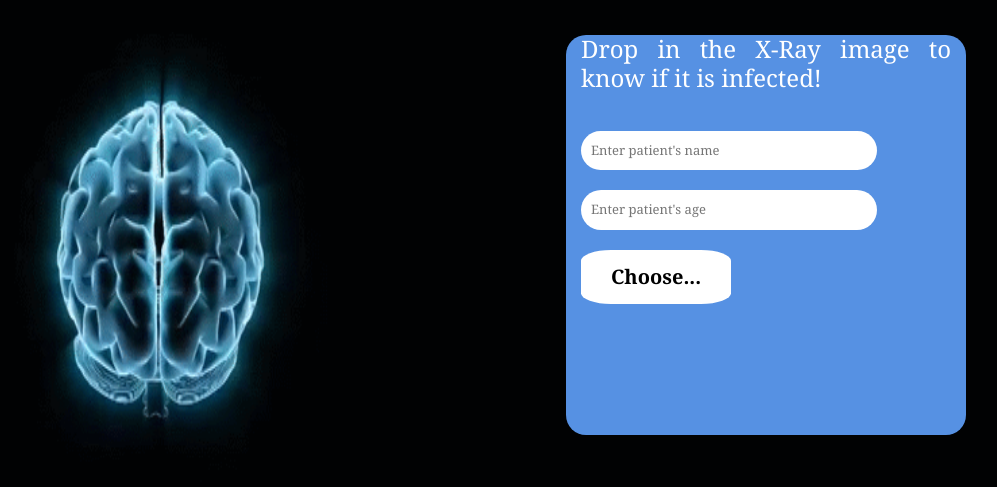
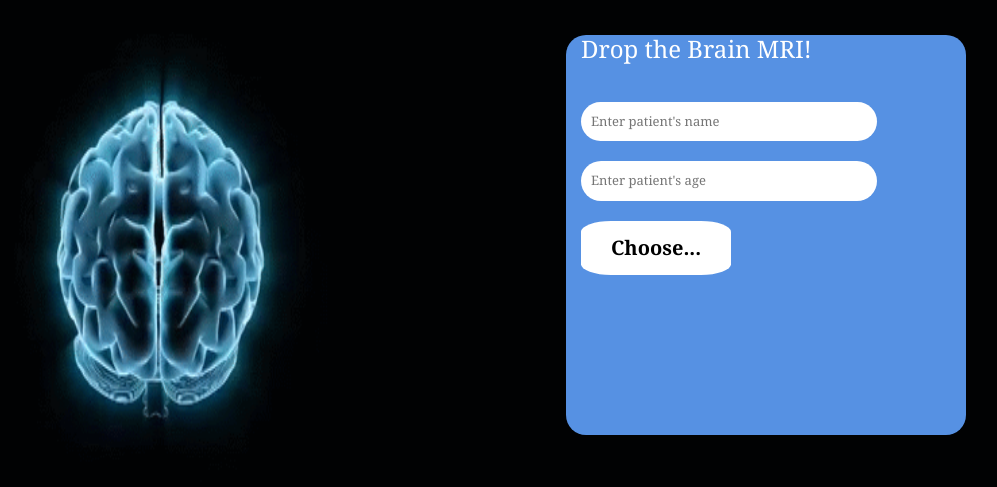
Before and after one commit to dikshabhati1/Brain-MRI-Segmentation, a Python web app: template templates/brainpred2.html in a window 1280 px wide. Shown: the part 61-548 px from the top of the page, without its empty margins (202-1199 px from the left). Run offline with Jinja, Linux system fonts and the light colour scheme; the template is opened without the code that fills it, so the values that code supplies are empty; some libraries are stand-ins or nearby versions.

Commit message:
Update brainpred2.html

```diff
--- a/templates/brainpred2.html
+++ b/templates/brainpred2.html
@@ -144,7 +144,7 @@ input[type="file"] {
 
 
 				<div style="color:white;">
-					<h4>Drop in the X-Ray image to know if it is infected!</h4><br>
+					<h4>Drop the Brain MRI!</h4><br>
 			<form action = "http://localhost:5000/predict" id="upload-file" method="post" enctype="multipart/form-data">
 				<input type="text" name="name" placeholder="Enter patient's name" required ><br>
 				<input type="text" name="age" placeholder="Enter patient's age" required> <br>
```
